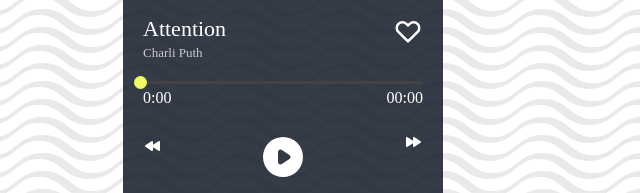
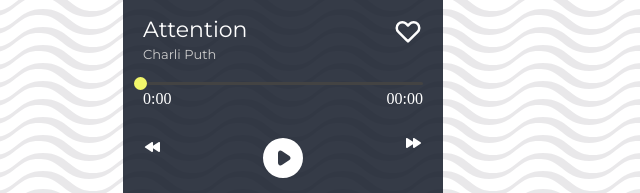
Before and after one commit to Whomahtab/musicfy, a plain HTML site: page index.html in a window 1280 px wide. Shown: the part 387-580 px from the top of the page, 357-997 px from the left. Drawn offline with Linux system fonts and the light colour scheme.

Commit message:
Update makup-max.css

```diff
--- a/assets/makup-max.css
+++ b/assets/makup-max.css
@@ -5,7 +5,8 @@
 }
 
 html,body{
-	font-family: Corbel!important;
+
+	font-family: 'Montserrat', sans-serif!important;
 	user-select: none;
 	overflow-y: hidden;
 }
@@ -127,10 +128,14 @@
 	justify-content: space-between;
 }
 .song-name{
+
+font-family: 'Montserrat', sans-serif;
 	text-transform: capitalize;
 	font-size: 22px;
 }
 .artist-name{
+
+font-family: 'Montserrat', sans-serif;
 	font-size: 13px;
 	color: #ccc;
 }
```
